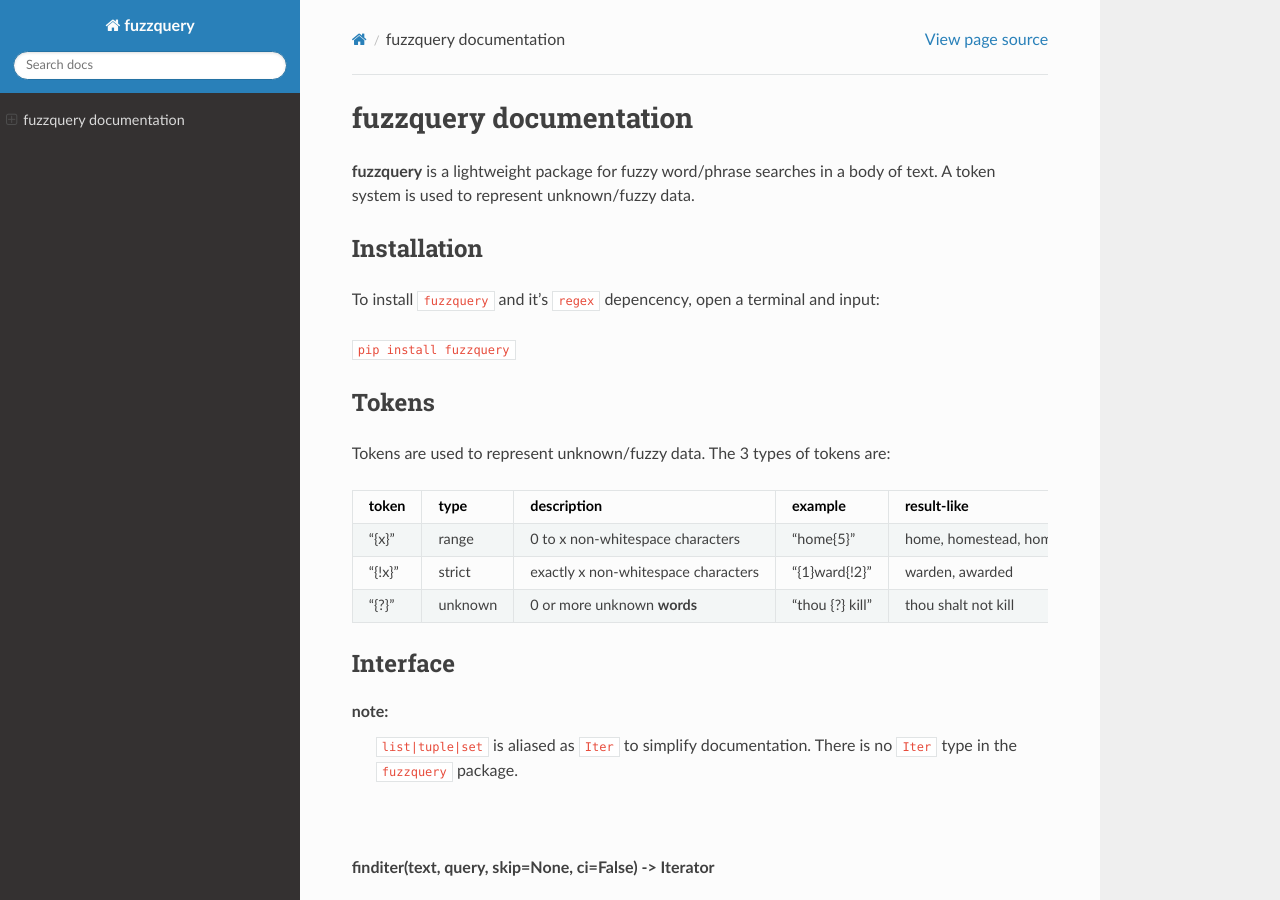
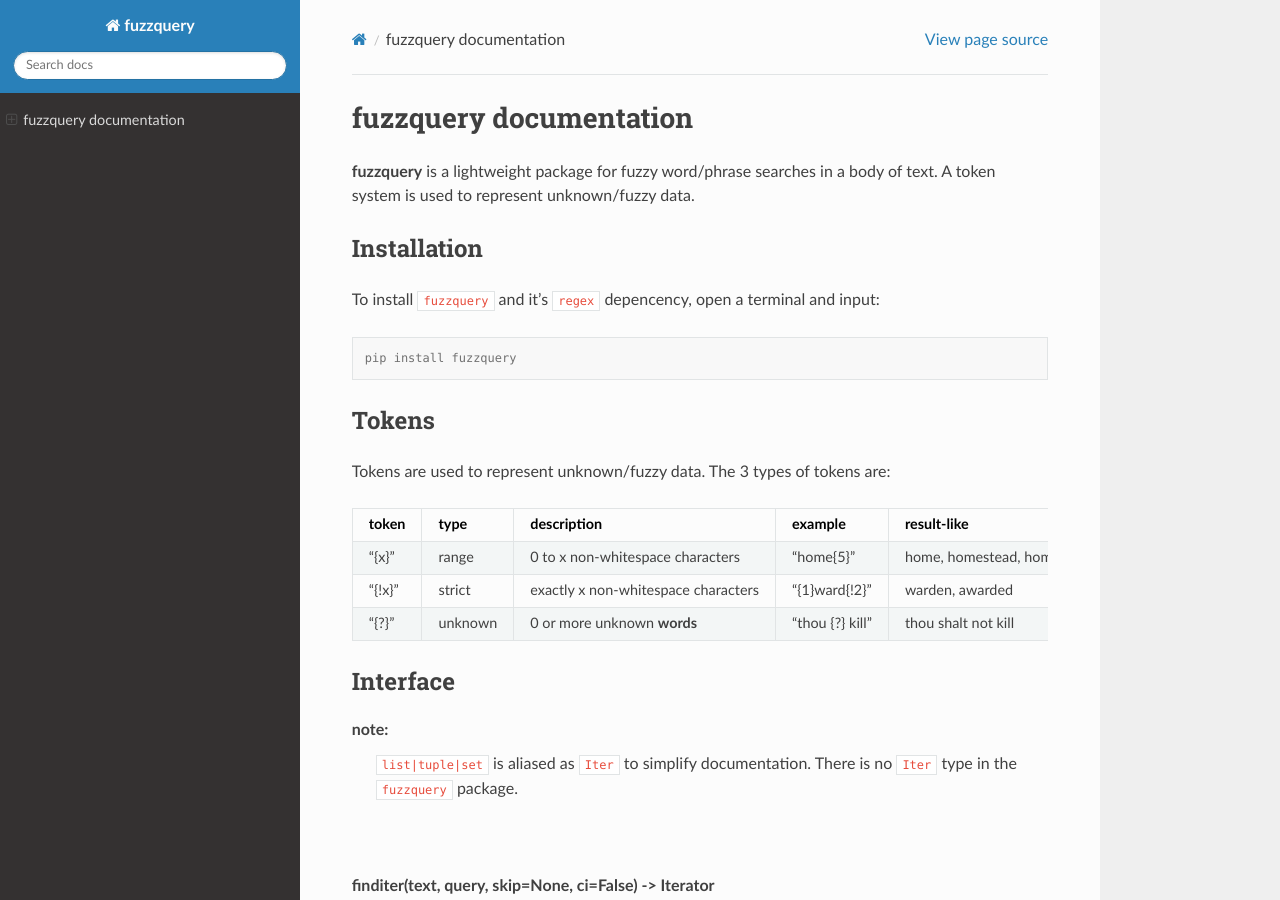
Before and after one commit to OneMadGypsy/fuzzquery, a Sphinx documentation site: the page built from docs/source/index.rst, in a window 1280 px wide and 900 px high. Built offline with Sphinx 7.4.7 and the Read the Docs theme 2.0.0, drawn with Linux system fonts in a browser that asks for light colours.

Commit message:
Update index.rst

```diff
--- a/docs/source/index.rst
+++ b/docs/source/index.rst
@@ -8,7 +8,9 @@ Installation
 
 To install ``fuzzquery`` and it's ``regex`` depencency, open a terminal and input:
 
-``pip install fuzzquery``
+.. code-block:: console
+
+  pip install fuzzquery
 
 
 Tokens
```
